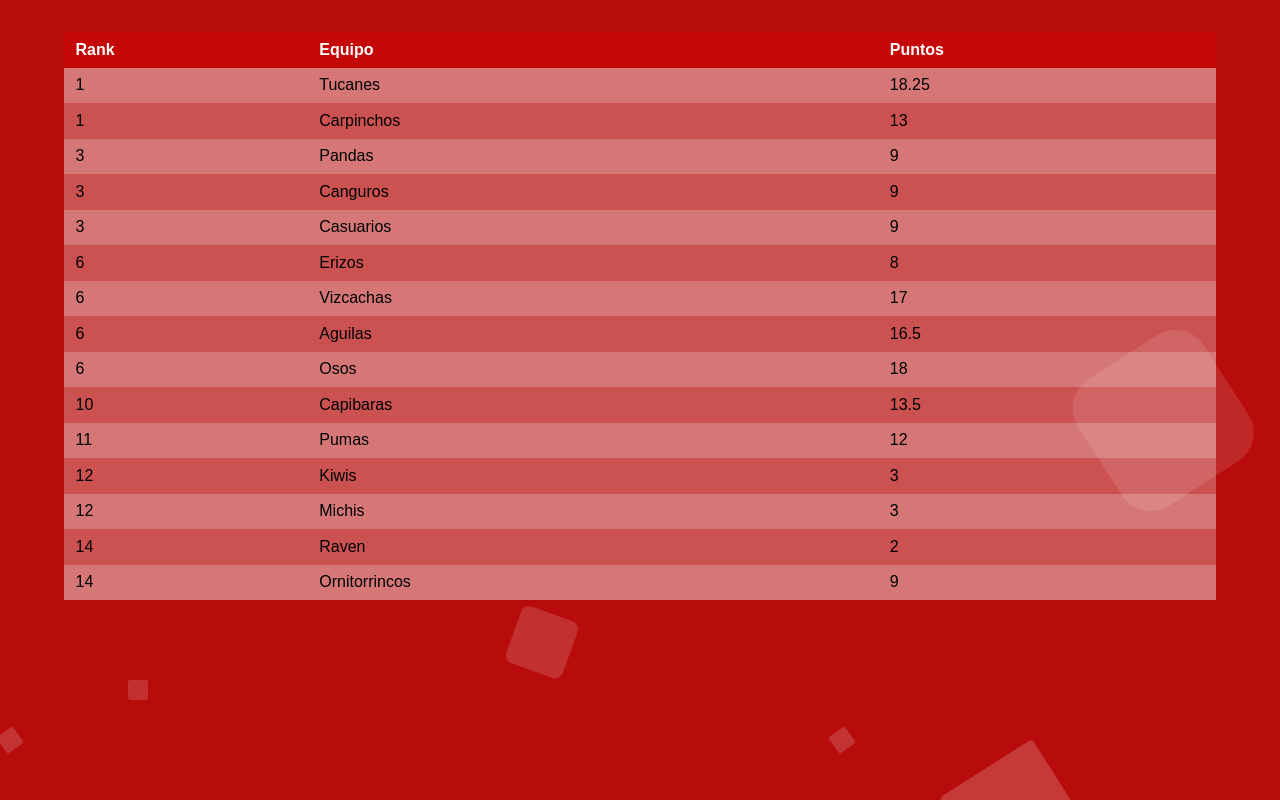
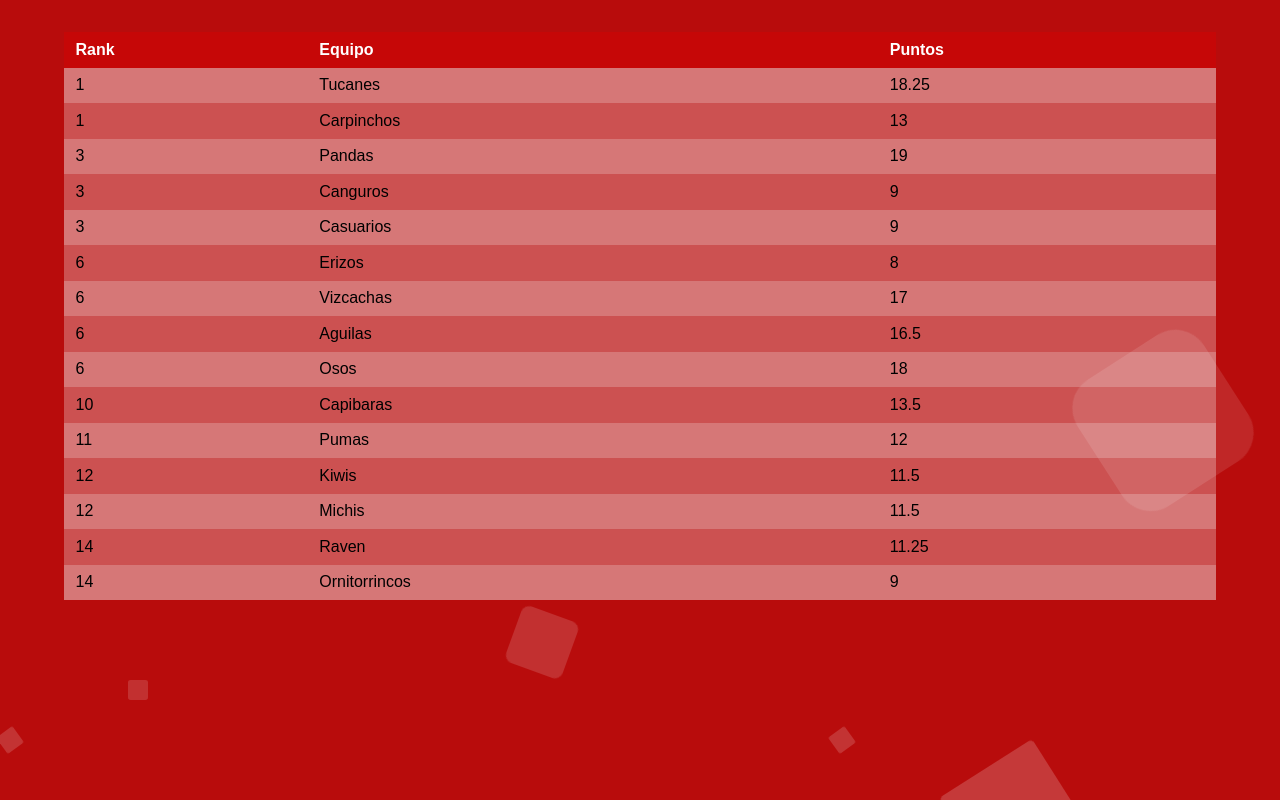
Before and after one commit to Diplodocus-Canibal/Diplodocus-Canibal.github.io, a plain HTML site: page index.html in a window 1280 px wide. Drawn offline with Linux system fonts and the light colour scheme.

Commit message:
update dam bi

```diff
--- a/index.html
+++ b/index.html
@@ -37,7 +37,7 @@
                 <tr>
                   <td class="rank">3</td>
                   <td class="team">Pandas</td>
-                  <td class="points">9</td>
+                  <td class="points">19</td>
                 </tr>
 
                 <tr>
@@ -84,17 +84,17 @@
                 <tr>
                   <td class="rank">12</td>
                   <td class="team">Kiwis</td>
-                  <td class="points">3</td>
+                  <td class="points">11.5</td>
                 </tr>
                 <tr>
                   <td class="rank">12</td>
                   <td class="team">Michis</td>
-                  <td class="points">3</td>
+                  <td class="points">11.5</td>
                 </tr>
                 <tr>
                   <td class="rank">14</td>
                   <td class="team">Raven</td>
-                  <td class="points">2</td>
+                  <td class="points">11.25</td>
                 </tr>
 
                 <tr>
```
